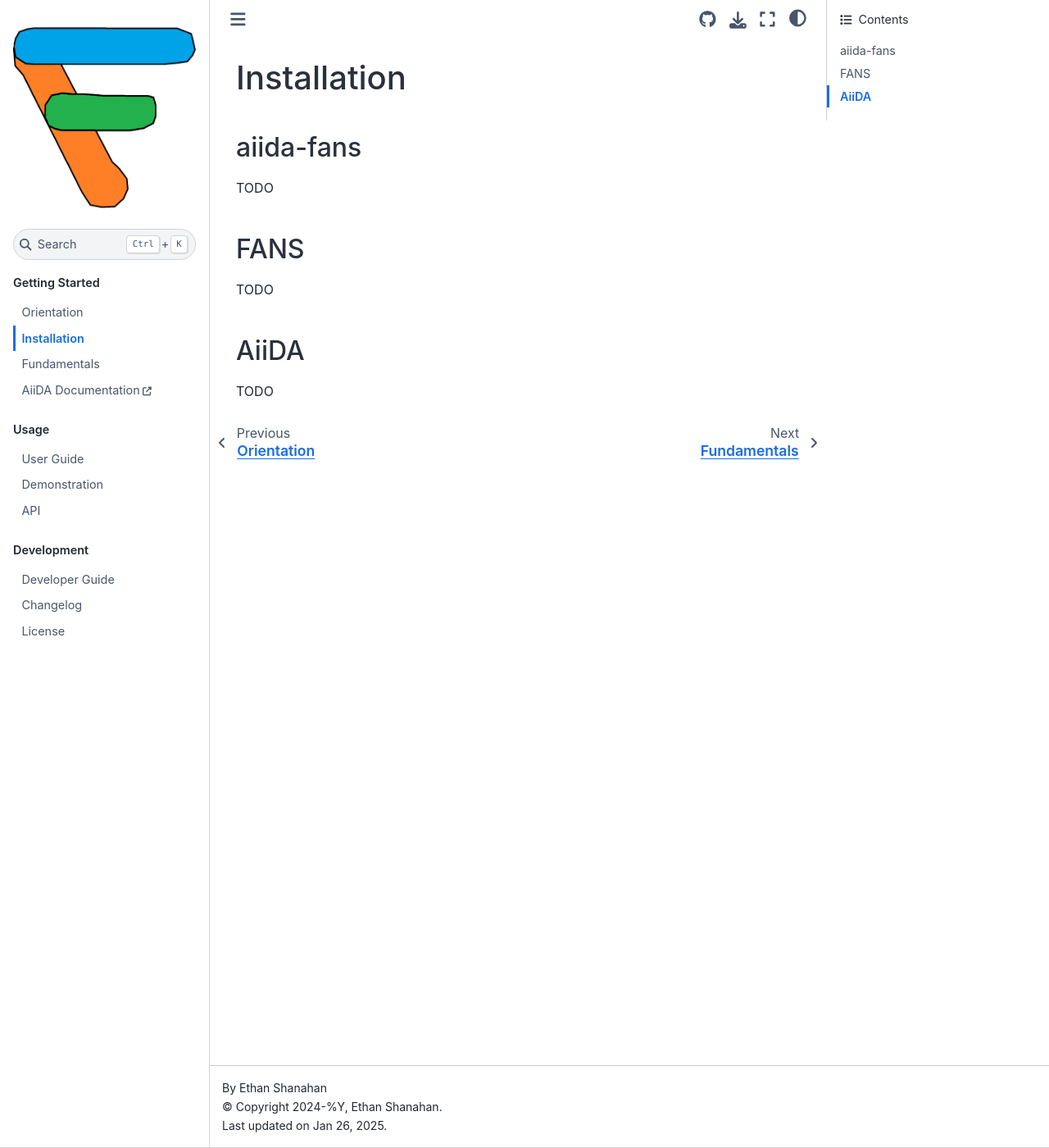
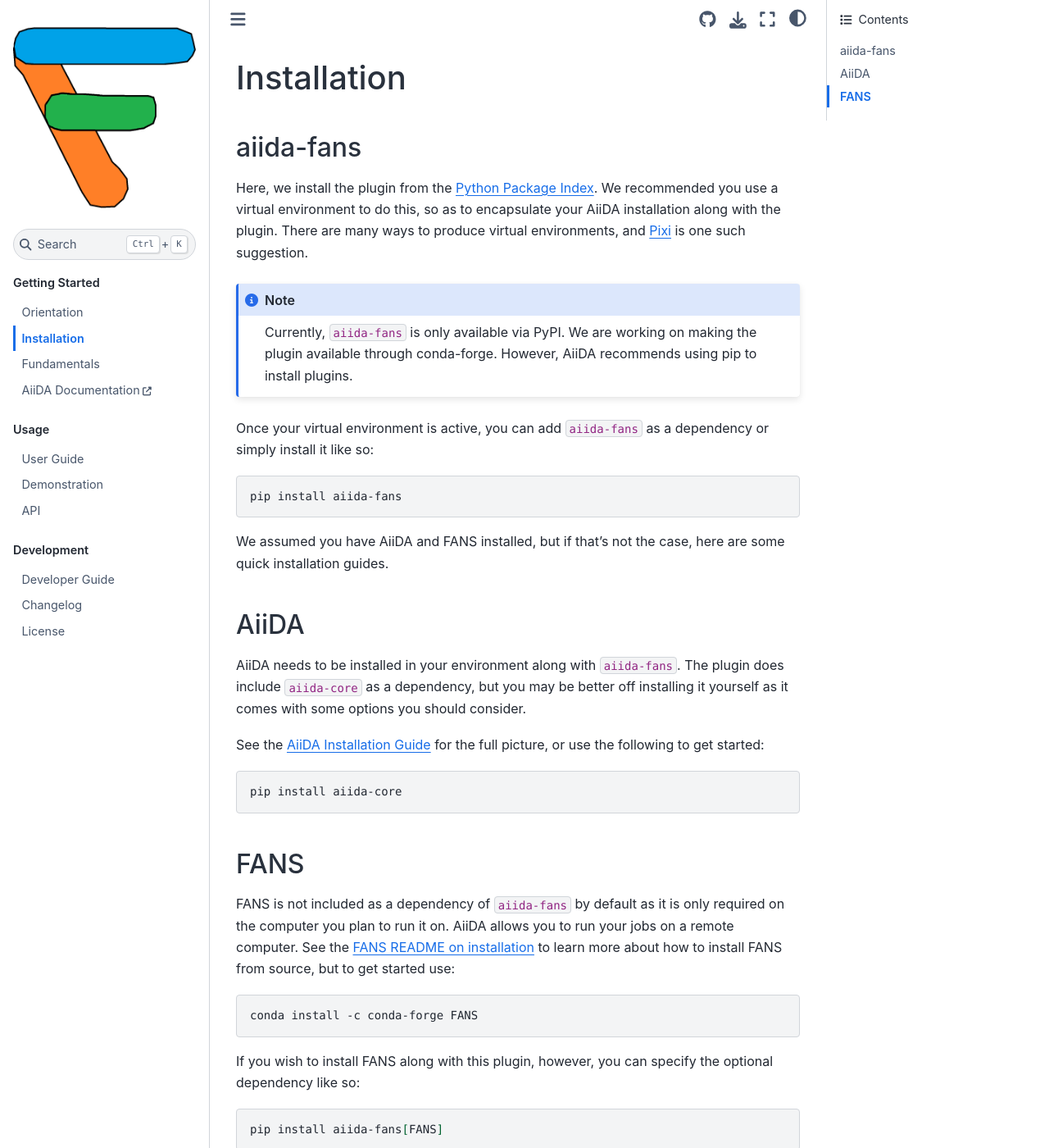
Before and after one commit to ethan-shanahan/aiida-fans, a Sphinx documentation site: the page built from docs/source/orientation/installation.rst, in a window 1280 px wide and 1400 px high. Shown: the whole window at 82% size. Built offline with Sphinx 7.4.7 and the Sphinx Book theme 1.1.4, drawn with Linux system fonts in a browser that asks for light colours; the version number could not be read and is left out.

Commit message:
installation information

```diff
--- a/docs/source/orientation/installation.rst
+++ b/docs/source/orientation/installation.rst
@@ -1,17 +1,53 @@
+.. highlight:: bash
+
 Installation
 ============
 
 aiida-fans
 ----------
 
-TODO
+Here, we install the plugin from the `Python Package Index <https://pypi.org/project/aiida-fans/>`_.
+We recommended you use a virtual environment to do this, so as to encapsulate
+your AiiDA installation along with the plugin. There are many ways to produce
+virtual environments, and `Pixi <https://pixi.sh/latest/>`_ is one such suggestion.
+
+.. note::
+    Currently, ``aiida-fans`` is only available via PyPI.
+    We are working on making the plugin available through conda-forge.
+    However, AiiDA recommends using pip to install plugins.
+
+Once your virtual environment is active, you can add ``aiida-fans`` as a dependency
+or simply install it like so::
+
+   pip install aiida-fans
+
+We assumed you have AiiDA and FANS installed, but if that's not the case, here
+are some quick installation guides.
+
+AiiDA
+-----
+
+AiiDA needs to be installed in your environment along with ``aiida-fans``. The
+plugin does include ``aiida-core`` as a dependency, but you may be better off
+installing it yourself as it comes with some options you should consider.
+
+See the `AiiDA Installation Guide <https://aiida.readthedocs.io/projects/aiida-core/en/stable/installation/index.html>`_
+for the full picture, or use the following to get started::
+
+    pip install aiida-core
 
 FANS
 ----
 
-TODO
+FANS is not included as a dependency of ``aiida-fans`` by default as it is only
+required on the computer you plan to run it on. AiiDA allows you to run your jobs
+on a remote computer. See the
+`FANS README on installation <https://github.com/DataAnalyticsEngineering/FANS/tree/main?tab=readme-ov-file#installing>`_
+to learn more about how to install FANS from source, but to get started use::
 
-AiiDA
------
+    conda install -c conda-forge FANS
 
-TODO
+If you wish to install FANS along with this plugin, however, you can specify
+the optional dependency like so::
+
+    pip install aiida-fans[FANS]
```
